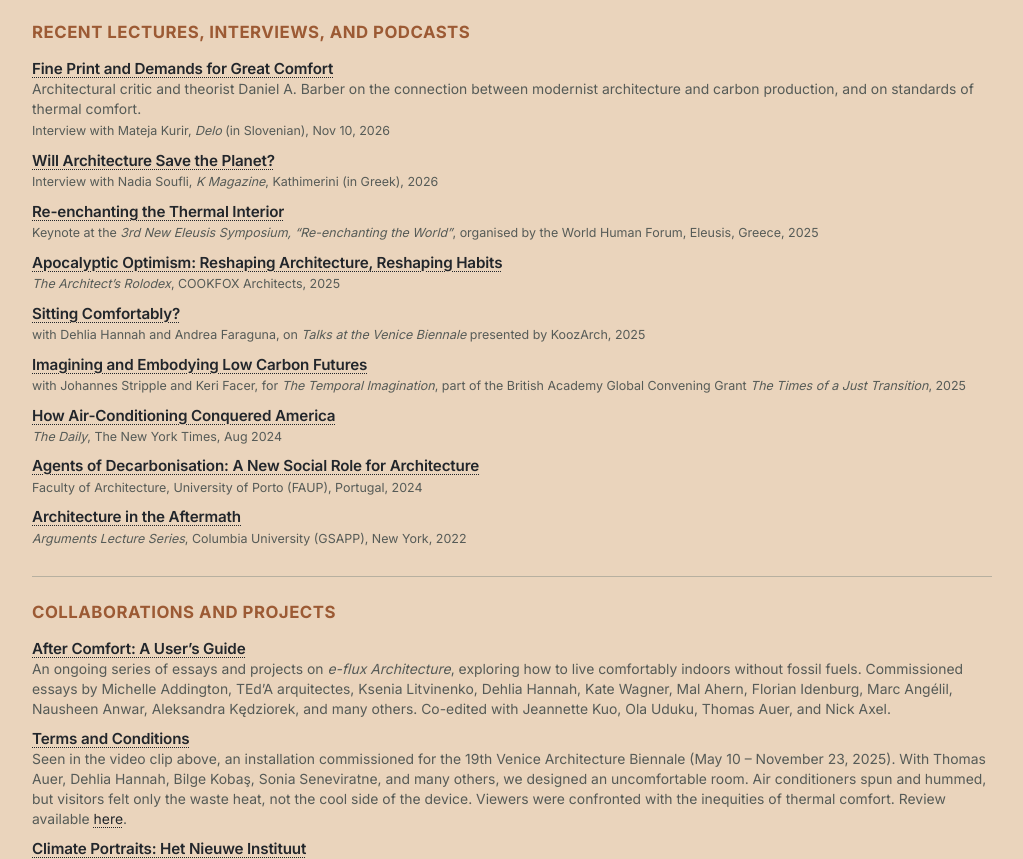
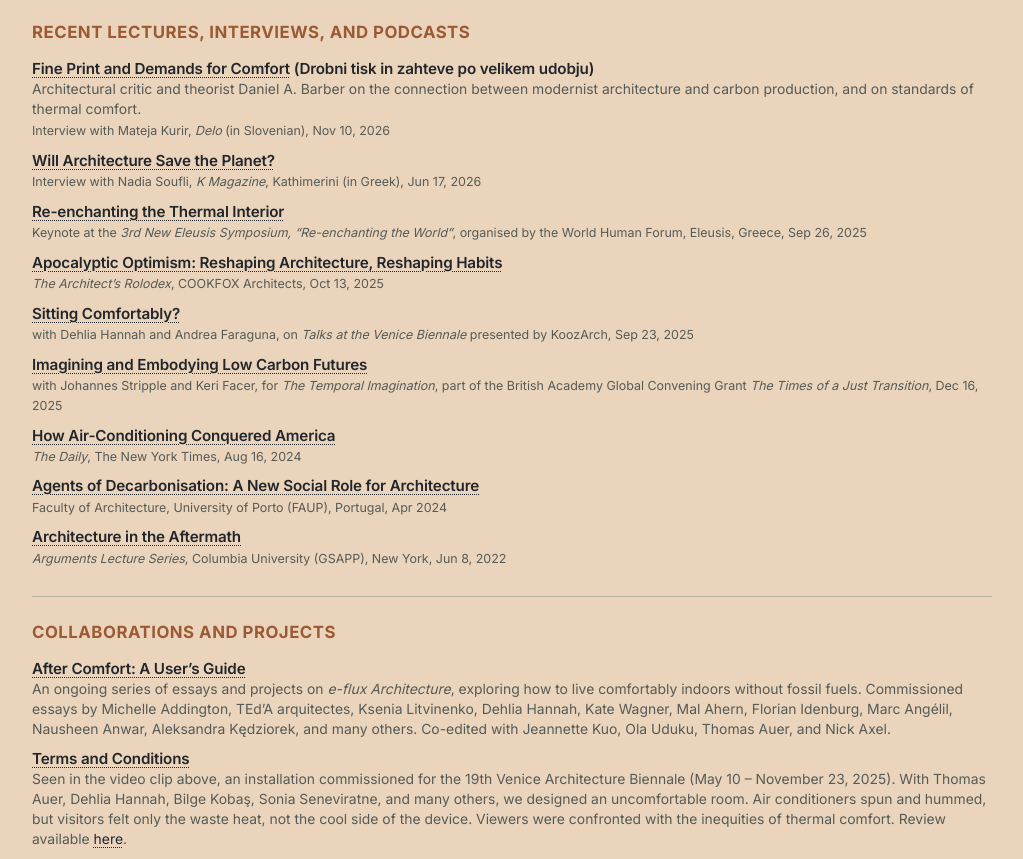
Before and after one commit to DanielABarber/danielabarber_siterepository, a plain HTML site: page index.html in a window 1280 px wide. Shown: the part 1520-2379 px from the top of the page, without its empty margins (24-1047 px from the left). Drawn offline with Linux system fonts and the light colour scheme.

Commit message:
Add precise dates to media entries; update Delo title
Co-Authored-By: Claude Sonnet 5.5 <noreply@anthropic.com>

```diff
--- a/index.html
+++ b/index.html
@@ -481,7 +481,7 @@
 
       <div class="entry pub-entry">
         <div>
-          <h3><a href="https://www.delo.si/kultura/razno/drobni-tisk-in-zahteve-po-velikem-udobju" target="_blank" rel="noopener">Fine Print and Demands for Great Comfort</a></h3>
+          <h3><a href="https://www.delo.si/kultura/razno/drobni-tisk-in-zahteve-po-velikem-udobju" target="_blank" rel="noopener">Fine Print and Demands for Comfort</a> (Drobni tisk in zahteve po velikem udobju)</h3>
           <p>Architectural critic and theorist Daniel A. Barber on the connection between modernist architecture and carbon production, and on standards of thermal comfort.</p>
           <div class="venue">Interview with Mateja Kurir, <em>Delo</em> (in Slovenian), Nov 10, 2026</div>
         </div>
@@ -490,56 +490,56 @@
       <div class="entry pub-entry">
         <div>
           <h3><a href="https://www.kathimerini.gr/k/k-magazine/564288157/tha-sosei-i-architektoniki-ton-planiti-k-mparmper/" target="_blank" rel="noopener">Will Architecture Save the Planet?</a></h3>
-          <div class="venue">Interview with Nadia Soufli, <em>K Magazine</em>, Kathimerini (in Greek), 2026</div>
+          <div class="venue">Interview with Nadia Soufli, <em>K Magazine</em>, Kathimerini (in Greek), Jun 17, 2026</div>
         </div>
       </div>
 
       <div class="entry pub-entry">
         <div>
           <h3><a href="https://www.youtube.com/watch?v=ykev5RnsxeY&list=PLv9iaWy6rGIDvI_s0L6mou_cGpb7Nm87g&index=14" target="_blank" rel="noopener">Re-enchanting the Thermal Interior</a></h3>
-          <div class="venue">Keynote at the <em>3rd New Eleusis Symposium, &ldquo;Re-enchanting the World&rdquo;</em>, organised by the World Human Forum, Eleusis, Greece, 2025</div>
+          <div class="venue">Keynote at the <em>3rd New Eleusis Symposium, &ldquo;Re-enchanting the World&rdquo;</em>, organised by the World Human Forum, Eleusis, Greece, Sep 26, 2025</div>
         </div>
       </div>
 
       <div class="entry pub-entry">
         <div>
           <h3><a href="https://open.spotify.com/episode/1SFoknLgApZT2ofIGZYP5P" target="_blank" rel="noopener">Apocalyptic Optimism: Reshaping Architecture, Reshaping Habits</a></h3>
-          <div class="venue"><em>The Architect&rsquo;s Rolodex</em>, COOKFOX Architects, 2025</div>
+          <div class="venue"><em>The Architect&rsquo;s Rolodex</em>, COOKFOX Architects, Oct 13, 2025</div>
         </div>
       </div>
 
       <div class="entry pub-entry">
         <div>
           <h3><a href="https://koozarch.com/podcasts/talks-at-the-venice-biennale" target="_blank" rel="noopener">Sitting Comfortably?</a></h3>
-          <div class="venue">with Dehlia Hannah and Andrea Faraguna, on <em>Talks at the Venice Biennale</em> presented by KoozArch, 2025</div>
+          <div class="venue">with Dehlia Hannah and Andrea Faraguna, on <em>Talks at the Venice Biennale</em> presented by KoozArch, Sep 23, 2025</div>
         </div>
       </div>
 
       <div class="entry pub-entry">
         <div>
           <h3><a href="https://www.thebritishacademy.ac.uk/projects/the-times-of-a-just-transition/" target="_blank" rel="noopener">Imagining and Embodying Low Carbon Futures</a></h3>
-          <div class="venue">with Johannes Stripple and Keri Facer, for <em>The Temporal Imagination</em>, part of the British Academy Global Convening Grant <em>The Times of a Just Transition</em>, 2025</div>
+          <div class="venue">with Johannes Stripple and Keri Facer, for <em>The Temporal Imagination</em>, part of the British Academy Global Convening Grant <em>The Times of a Just Transition</em>, Dec 16, 2025</div>
         </div>
       </div>
 
       <div class="entry pub-entry">
         <div>
           <h3><a href="https://podcasts.apple.com/us/podcast/how-air-conditioning-conquered-america/id1200361736?i=1000665609731" target="_blank" rel="noopener">How Air-Conditioning Conquered America</a></h3>
-          <div class="venue"><em>The Daily</em>, The New York Times, Aug 2024</div>
+          <div class="venue"><em>The Daily</em>, The New York Times, Aug 16, 2024</div>
         </div>
       </div>
 
       <div class="entry pub-entry">
         <div>
           <h3><a href="https://www.youtube.com/watch?v=yUZ_GRQqeOE" target="_blank" rel="noopener">Agents of Decarbonisation: A New Social Role for Architecture</a></h3>
-          <div class="venue">Faculty of Architecture, University of Porto (FAUP), Portugal, 2024</div>
+          <div class="venue">Faculty of Architecture, University of Porto (FAUP), Portugal, Apr 2024</div>
         </div>
       </div>
 
       <div class="entry pub-entry">
         <div>
           <h3><a href="https://www.youtube.com/watch?v=5VoJ5EEpTkY&list=PLz7CkDLtHf3rkuf_8KivJcp_yGwLcqqOJ&index=2" target="_blank" rel="noopener">Architecture in the Aftermath</a></h3>
-          <div class="venue"><em>Arguments Lecture Series</em>, Columbia University (GSAPP), New York, 2022</div>
+          <div class="venue"><em>Arguments Lecture Series</em>, Columbia University (GSAPP), New York, Jun 8, 2022</div>
         </div>
       </div>
     </section>
```
